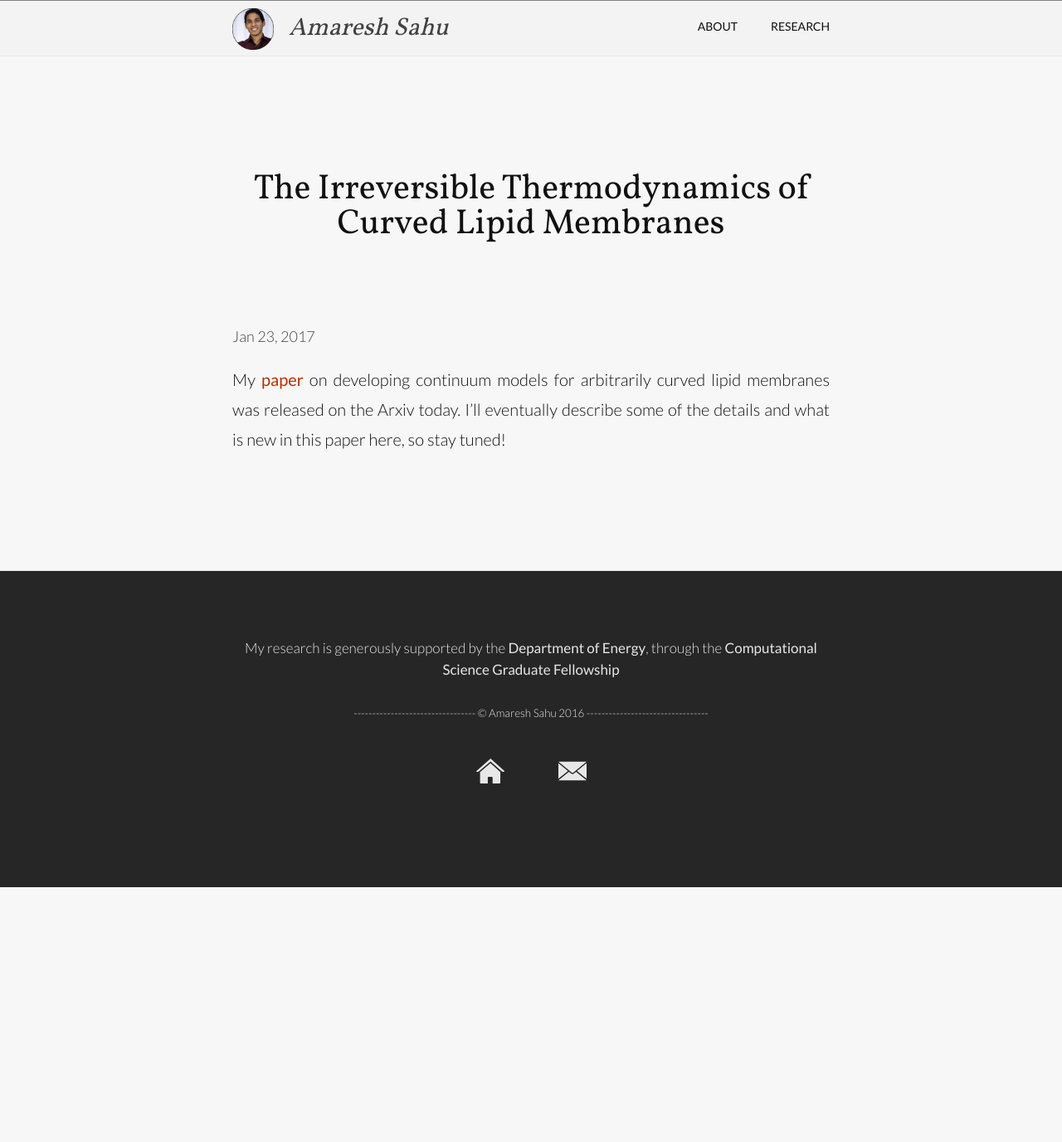
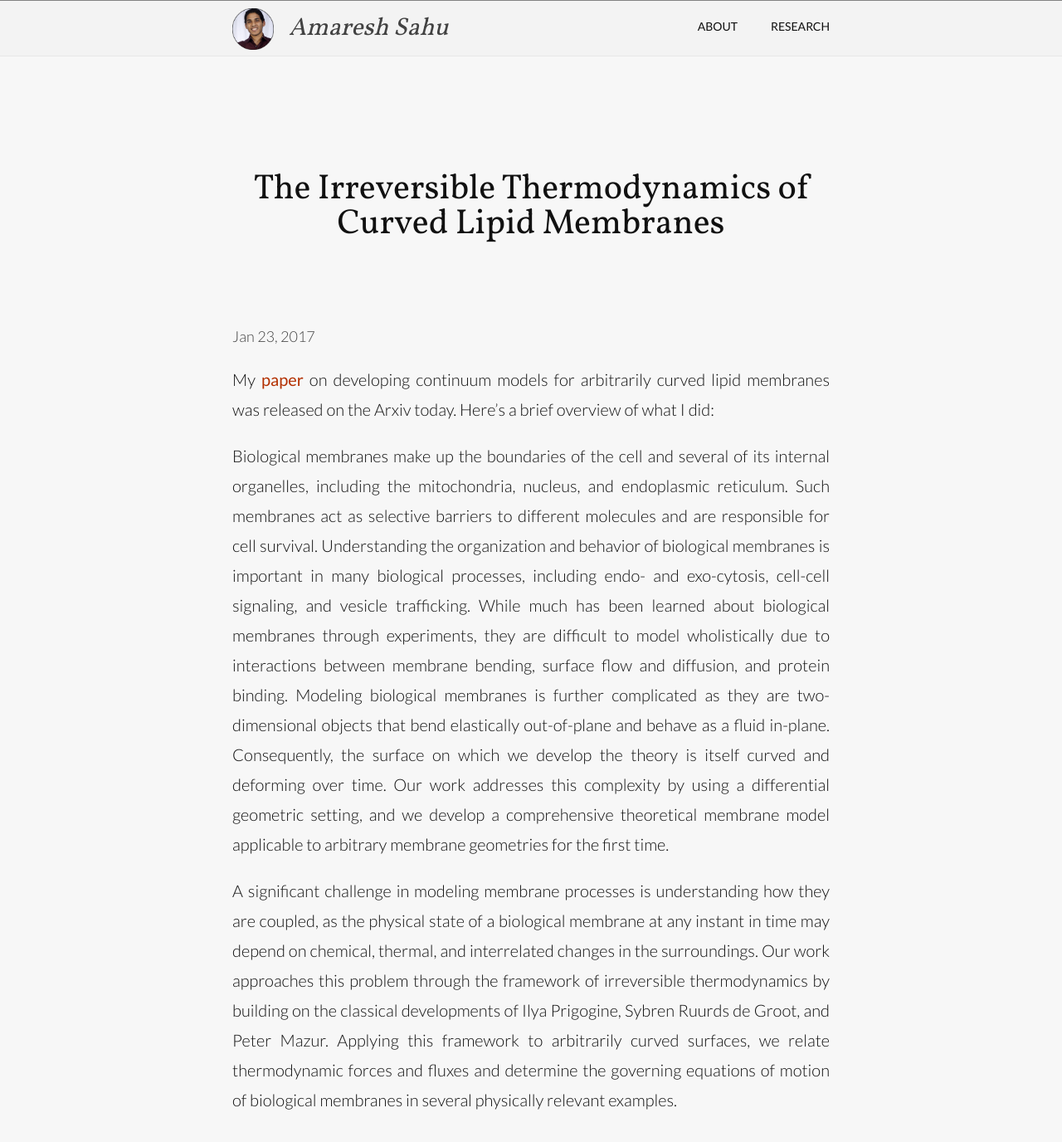
Before and after one commit to amaresh-sahu/amaresh-sahu.github.io, a Jekyll site: the page built from _posts/2017-01-23-irreversible-thermo-lipid-membranes.markdown, in a window 1280 px wide and 1400 px high. Shown: the top 1376 px of the window at 83% size. Built offline with Jekyll 4.4.1, drawn with Linux system fonts in a browser that asks for light colours.

Commit message:
add popular summary to arxiv paper post

```diff
--- a/_posts/2017-01-23-irreversible-thermo-lipid-membranes.markdown
+++ b/_posts/2017-01-23-irreversible-thermo-lipid-membranes.markdown
@@ -4,4 +4,11 @@ title:  "The Irreversible Thermodynamics of Curved Lipid Membranes"
 date:   2017-01-23 08:00:00
 ---
 
-My [paper](https://arxiv.org/abs/1701.06495){:target="_blank"} on developing continuum models for arbitrarily curved lipid membranes was released on the Arxiv today. I'll eventually describe some of the details and what is new in this paper here, so stay tuned!
+My [paper](https://arxiv.org/abs/1701.06495){:target="_blank"} on developing continuum models for arbitrarily curved lipid membranes was released on the Arxiv today. Here's a brief overview of what I did:
+
+Biological membranes make up the boundaries of the cell and several of its internal organelles, including the mitochondria, nucleus, and endoplasmic reticulum. Such membranes act as selective barriers to different molecules and are responsible for cell survival.
+Understanding the organization and behavior of biological membranes is important in many biological processes, including endo- and exo-cytosis, cell-cell signaling, and vesicle trafficking. While much has been learned about biological membranes through experiments, they are difficult to model wholistically due to interactions between membrane bending, surface flow and diffusion, and protein binding.
+Modeling biological membranes is further complicated as they are two-dimensional objects that bend elastically out-of-plane and behave as a fluid in-plane. Consequently, the surface on which we develop the theory is itself curved and deforming over time.
+Our work addresses this complexity by using a differential geometric setting, and we develop a comprehensive theoretical membrane model applicable to arbitrary membrane geometries for the first time.
+
+A significant challenge in modeling membrane processes is understanding how they are coupled, as the physical state of a biological membrane at any instant in time may depend on chemical, thermal, and interrelated changes in the surroundings. Our work approaches this problem through the framework of irreversible thermodynamics by building on the classical developments of Ilya Prigogine, Sybren Ruurds de Groot, and Peter Mazur. Applying this framework to arbitrarily curved surfaces, we relate thermodynamic forces and fluxes and determine the governing equations of motion of biological membranes in several physically relevant examples.
```
